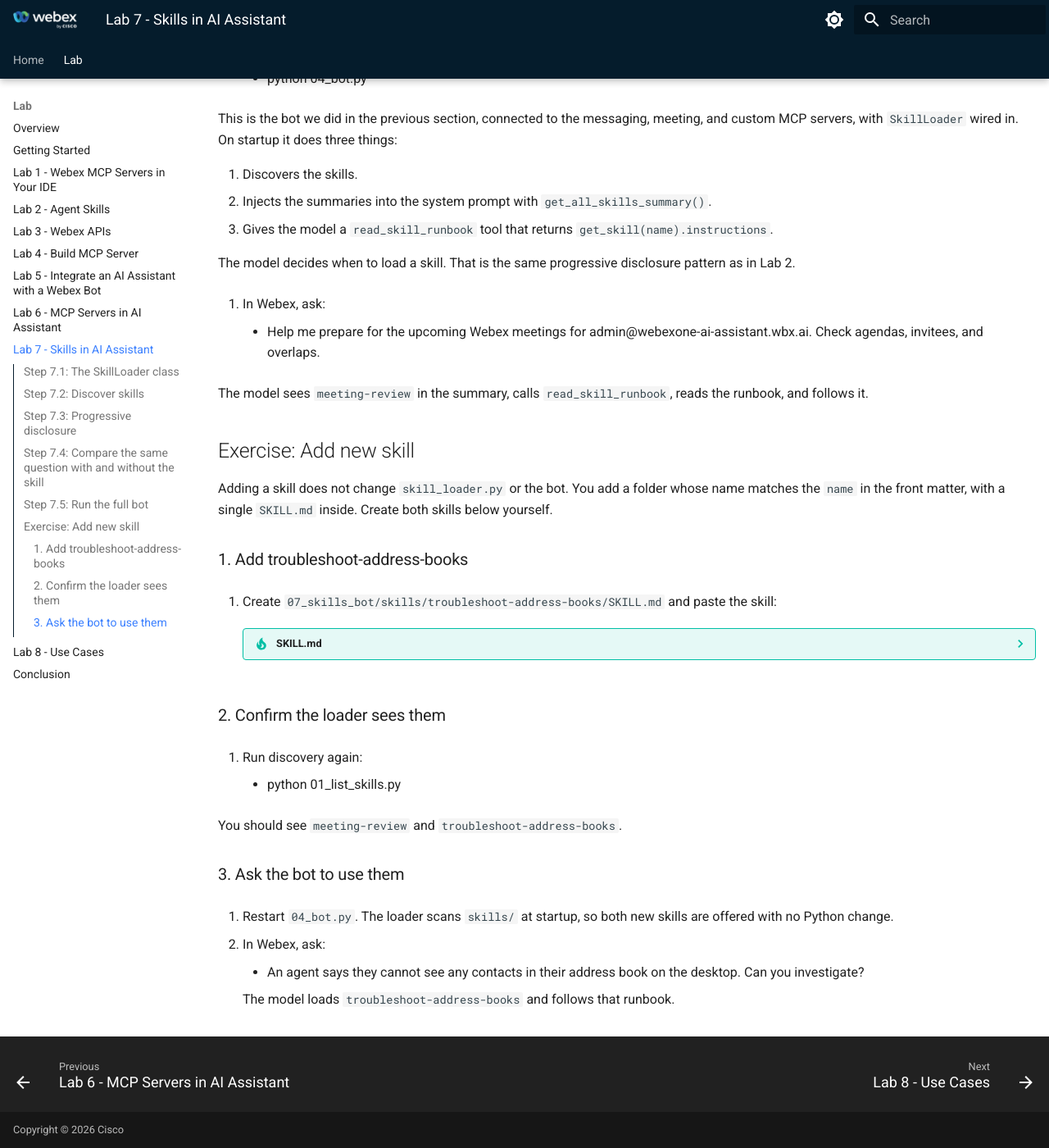
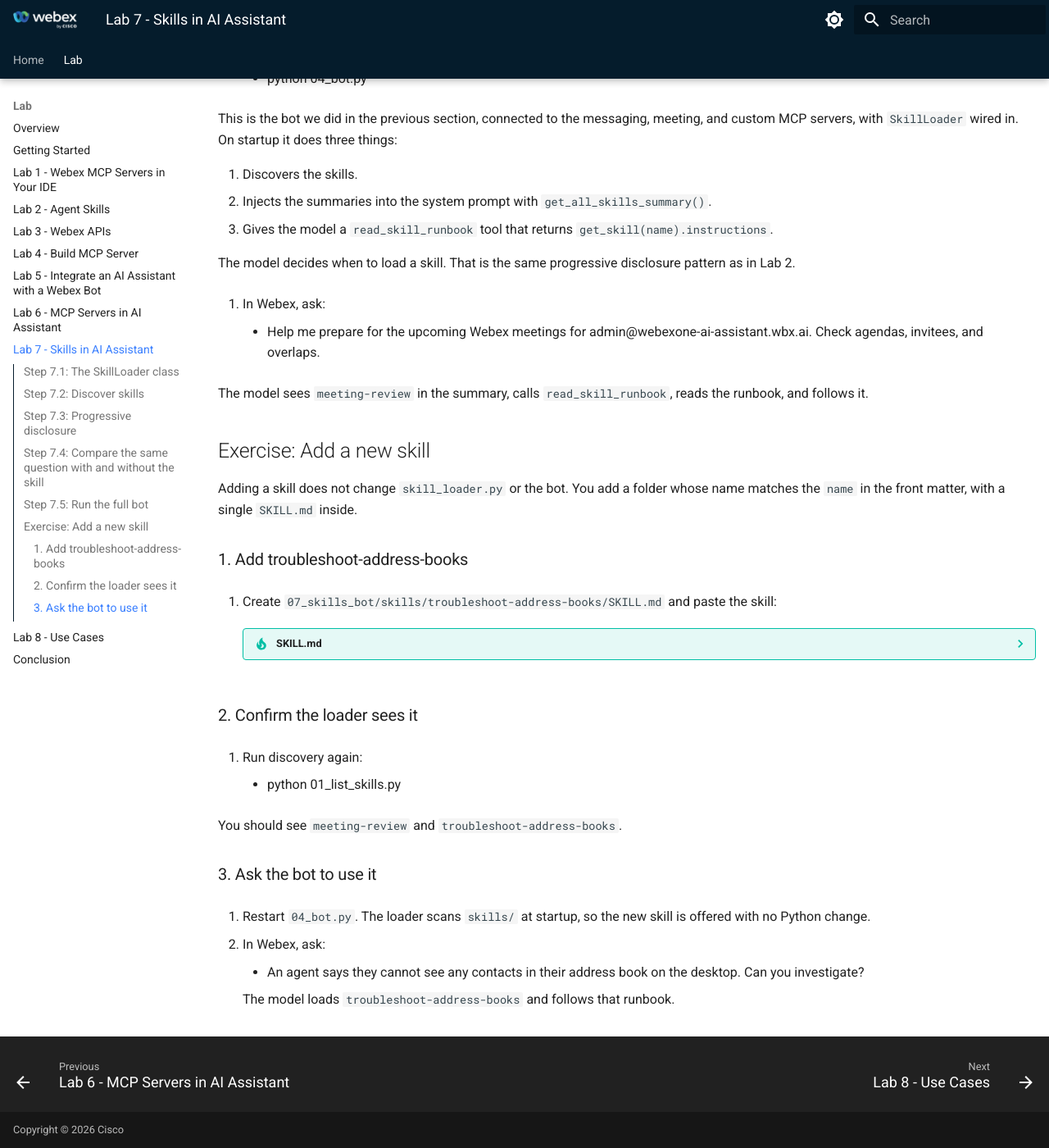
Before and after one commit to WebexCC-SA/LAB-31123, an MkDocs documentation site: the page built from docs/lab7_skills.md, in a window 1280 px wide and 1400 px high, scrolled down 2270 px. Shown: the whole window at 82% size. Built offline with MkDocs 1.6.1 and Material for MkDocs 9.7.7, drawn with Linux system fonts in a browser that asks for light colours.

Commit message:
Update lab7_skills.md

````diff
--- a/docs/lab7_skills.md
+++ b/docs/lab7_skills.md
@@ -151,9 +151,9 @@
 
 The model sees `meeting-review` in the summary, calls `read_skill_runbook`, reads the runbook, and follows it.
 
-## Exercise: Add new skill
+## Exercise: Add a new skill
 
-Adding a skill does not change `skill_loader.py` or the bot. You add a folder whose name matches the `name` in the front matter, with a single `SKILL.md` inside. Create both skills below yourself.
+Adding a skill does not change `skill_loader.py` or the bot. You add a folder whose name matches the `name` in the front matter, with a single `SKILL.md` inside.
 
 ### 1. Add troubleshoot-address-books
 
@@ -275,7 +275,7 @@
           a tool response.
         ```
 
-### 2. Confirm the loader sees them
+### 2. Confirm the loader sees it
 
 1. Run discovery again:
 
@@ -283,9 +283,9 @@
 
 You should see `meeting-review` and `troubleshoot-address-books`.
 
-### 3. Ask the bot to use them
+### 3. Ask the bot to use it
 
-1. Restart `04_bot.py`. The loader scans `skills/` at startup, so both new skills are offered with no Python change.
+1. Restart `04_bot.py`. The loader scans `skills/` at startup, so the new skill is offered with no Python change.
 
 2. In Webex, ask:
 
````
